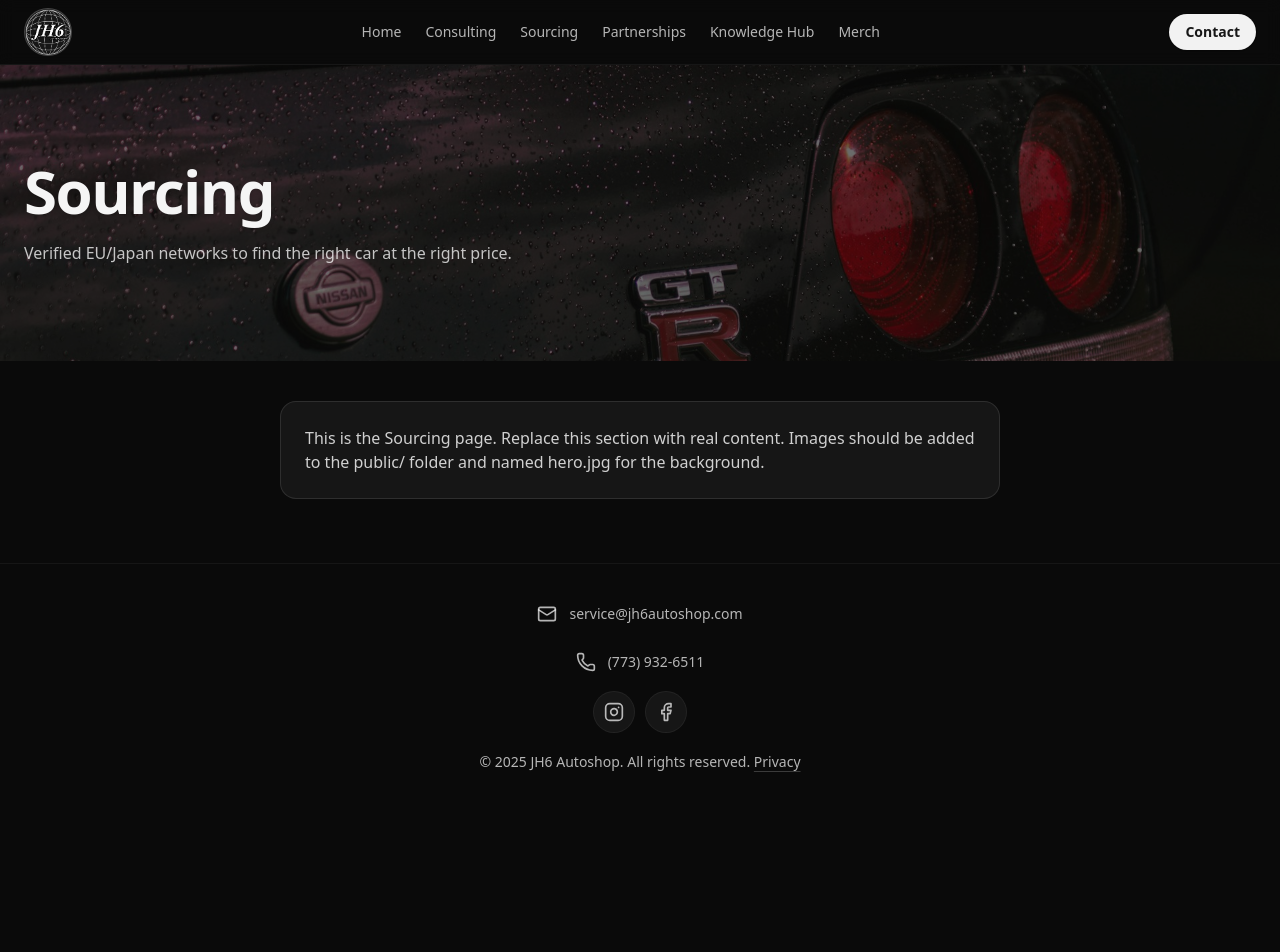
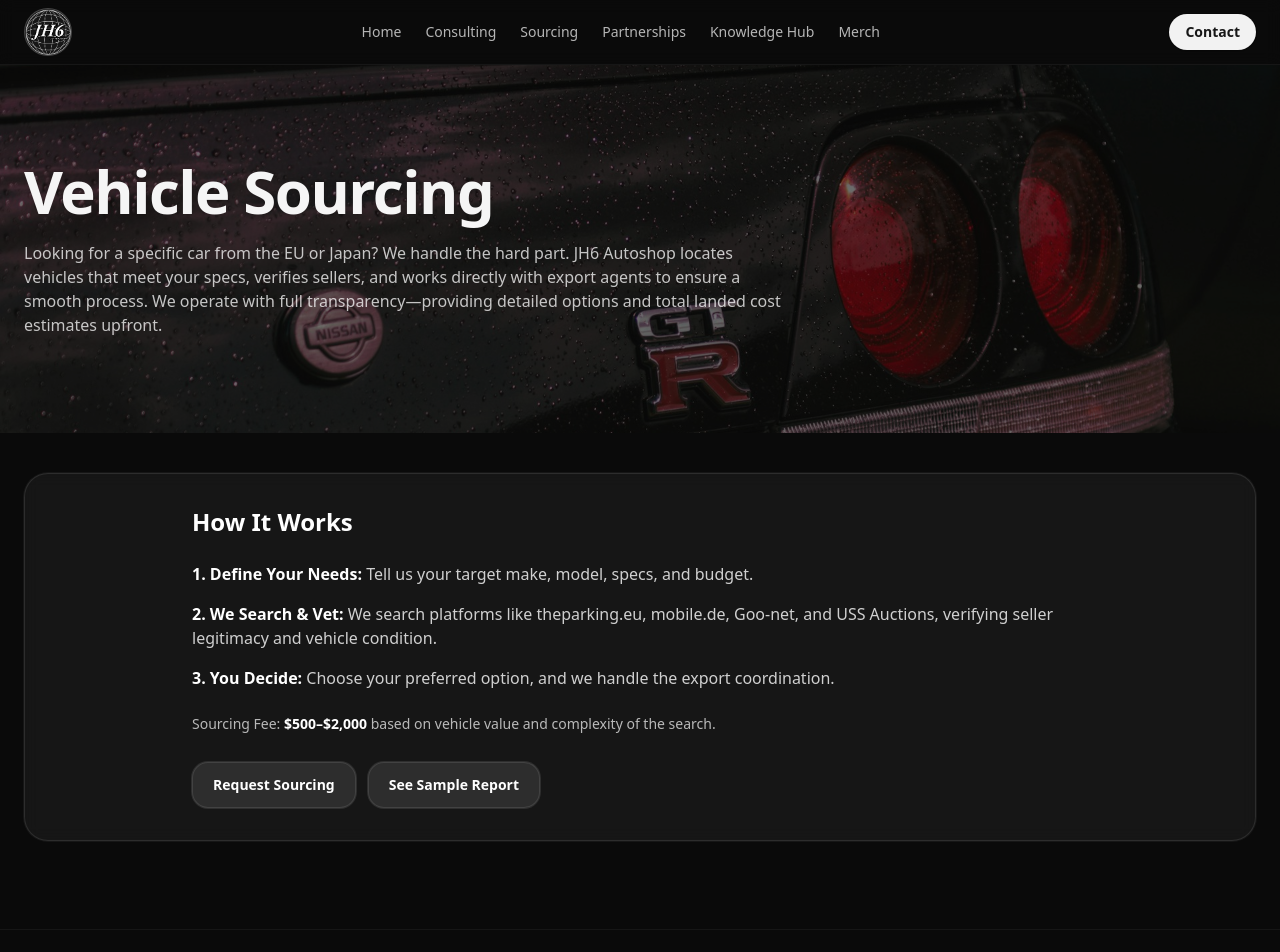
Before and after one commit to genghisjuan/JH6AUTOSHOP, a Next.js app: page /sourcing in a window 1280 px wide. Shown: the top 952 px of the page. Before the commit the page ends 804 px from the top, so only its background shows below. Built offline with nearby package versions, Linux system fonts and the light colour scheme.

Commit message:
Update page.tsx

```diff
--- a/app/sourcing/page.tsx
+++ b/app/sourcing/page.tsx
@@ -1,13 +1,56 @@
 import PageHero from "@/components/PageHero";
+
 export default function Page() {
   return (
     <div>
-      <PageHero title="Sourcing" subtitle="Verified EU/Japan networks to find the right car at the right price." />
-      <div className="mx-auto max-w-3xl px-4 py-10 sm:px-6">
-        <div className="rounded-2xl border border-white/10 bg-white/5 p-6 text-white/80">
-          <p>This is the Sourcing page. Replace this section with real content. Images should be added to the public/ folder and named hero.jpg for the background.</p>
+      <PageHero
+        title="Vehicle Sourcing"
+        subtitle="Looking for a specific car from the EU or Japan? We handle the hard part. JH6 Autoshop locates vehicles that meet your specs, verifies sellers, and works directly with export agents to ensure a smooth process. We operate with full transparency—providing detailed options and total landed cost estimates upfront."
+      />
+
+      <section className="mx-auto max-w-7xl px-4 sm:px-6 pb-16 mt-10">
+        <div className="rounded-[24px] border border-white/10 bg-white/5 p-5 sm:p-8 ring-1 ring-white/5 backdrop-blur">
+          <div className="mx-auto w-full max-w-4xl">
+            <h2 className="text-2xl font-semibold text-white">How It Works</h2>
+
+            <ol className="mt-6 space-y-4 text-white/80">
+              <li>
+                <span className="font-semibold text-white">1. Define Your Needs:</span>{" "}
+                Tell us your target make, model, specs, and budget.
+              </li>
+              <li>
+                <span className="font-semibold text-white">2. We Search &amp; Vet:</span>{" "}
+                We search platforms like theparking.eu, mobile.de, Goo-net, and USS Auctions,
+                verifying seller legitimacy and vehicle condition.
+              </li>
+              <li>
+                <span className="font-semibold text-white">3. You Decide:</span>{" "}
+                Choose your preferred option, and we handle the export coordination.
+              </li>
+            </ol>
+
+            <p className="mt-6 text-sm text-white/70">
+              Sourcing Fee: <span className="font-semibold text-white">$500–$2,000</span>{" "}
+              based on vehicle value and complexity of the search.
+            </p>
+
+            <div className="mt-7 flex flex-wrap gap-3">
+              <a
+                href="#contact"
+                className="rounded-2xl border border-white/10 bg-white/10 px-5 py-3 text-sm font-semibold text-white ring-1 ring-white/10 hover:bg-white/15"
+              >
+                Request Sourcing
+              </a>
+              <a
+                href="#"
+                className="rounded-2xl border border-white/10 bg-white/10 px-5 py-3 text-sm font-semibold text-white ring-1 ring-white/10 hover:bg-white/15"
+              >
+                See Sample Report
+              </a>
+            </div>
+          </div>
         </div>
-      </div>
+      </section>
     </div>
   );
 }
```
